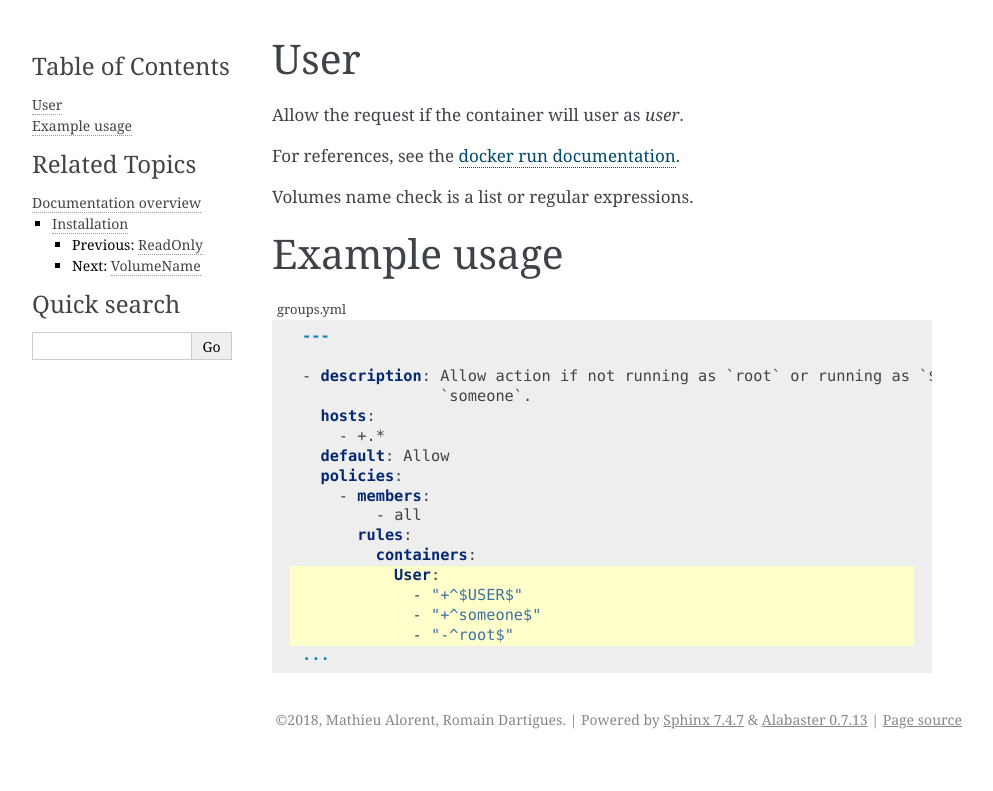
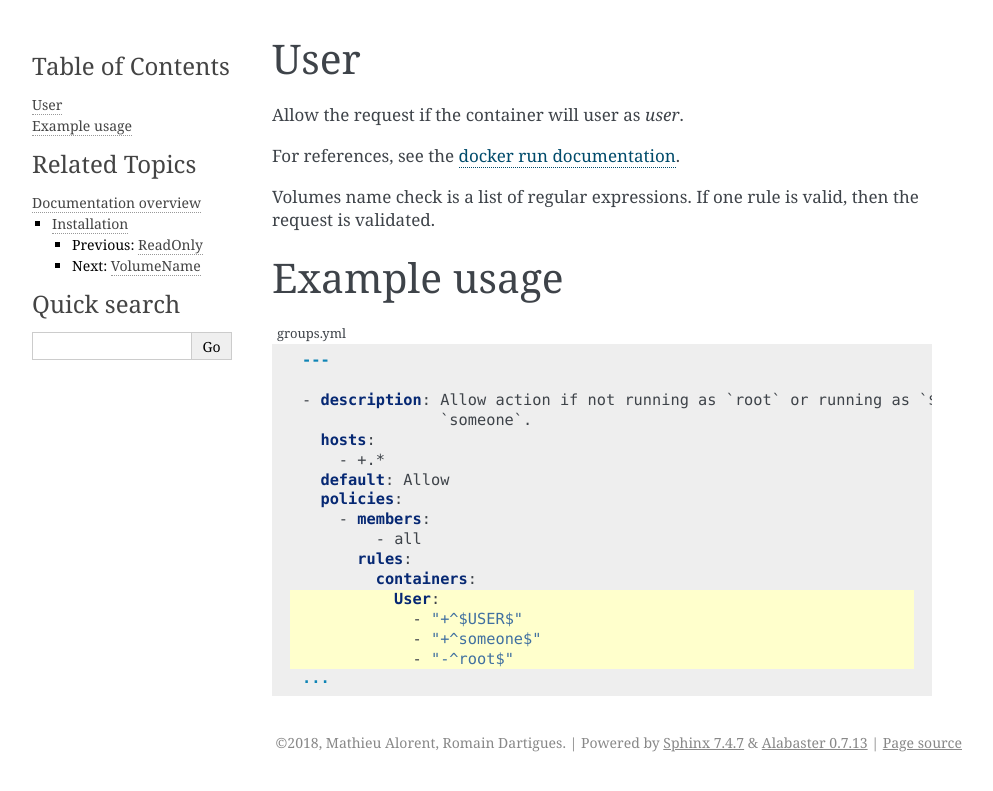
Before and after one commit to docker-leash/docker-leash, a Sphinx documentation site: the page built from docs/install/checks/user.rst, in a window 1280 px wide. Shown: the top 791 px of the page, without its empty margins (148-1141 px from the left). Built offline with Sphinx 7.4.7, drawn with Linux system fonts in a browser that asks for light colours; pages that are not in the unit, such as notebooks, are missing from menus.

Commit message:
Reword user check documentation

```diff
--- a/docs/install/checks/user.rst
+++ b/docs/install/checks/user.rst
@@ -8,7 +8,8 @@ Allow the request if the container will user as `user`.
 For references, see the
 `docker run documentation <https://docs.docker.com/engine/reference/run/#user>`_.
 
-Volumes name check is a list or regular expressions.
+Volumes name check is a list of regular expressions. If one rule is valid, then
+the request is validated.
 
 Example usage
 =============
```
